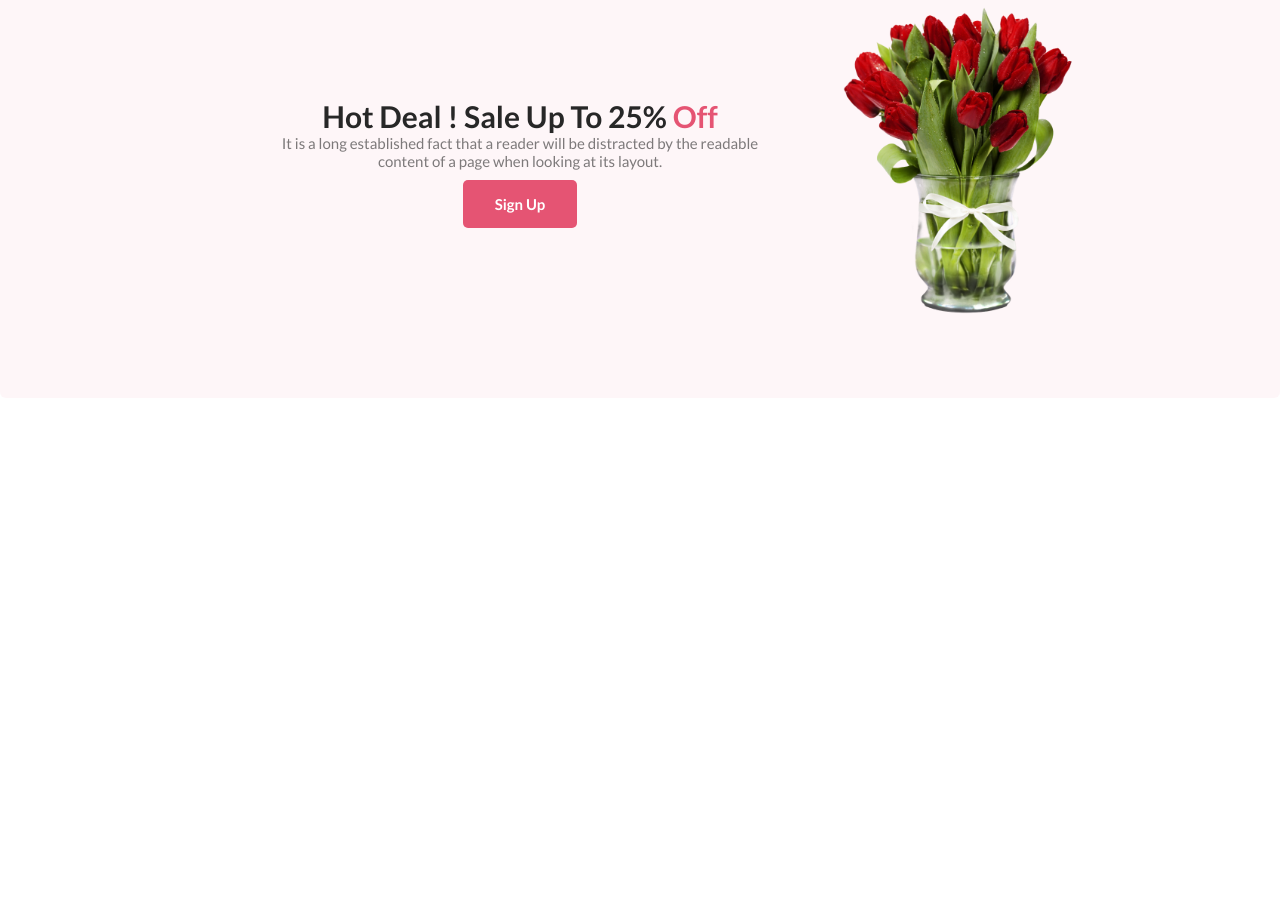
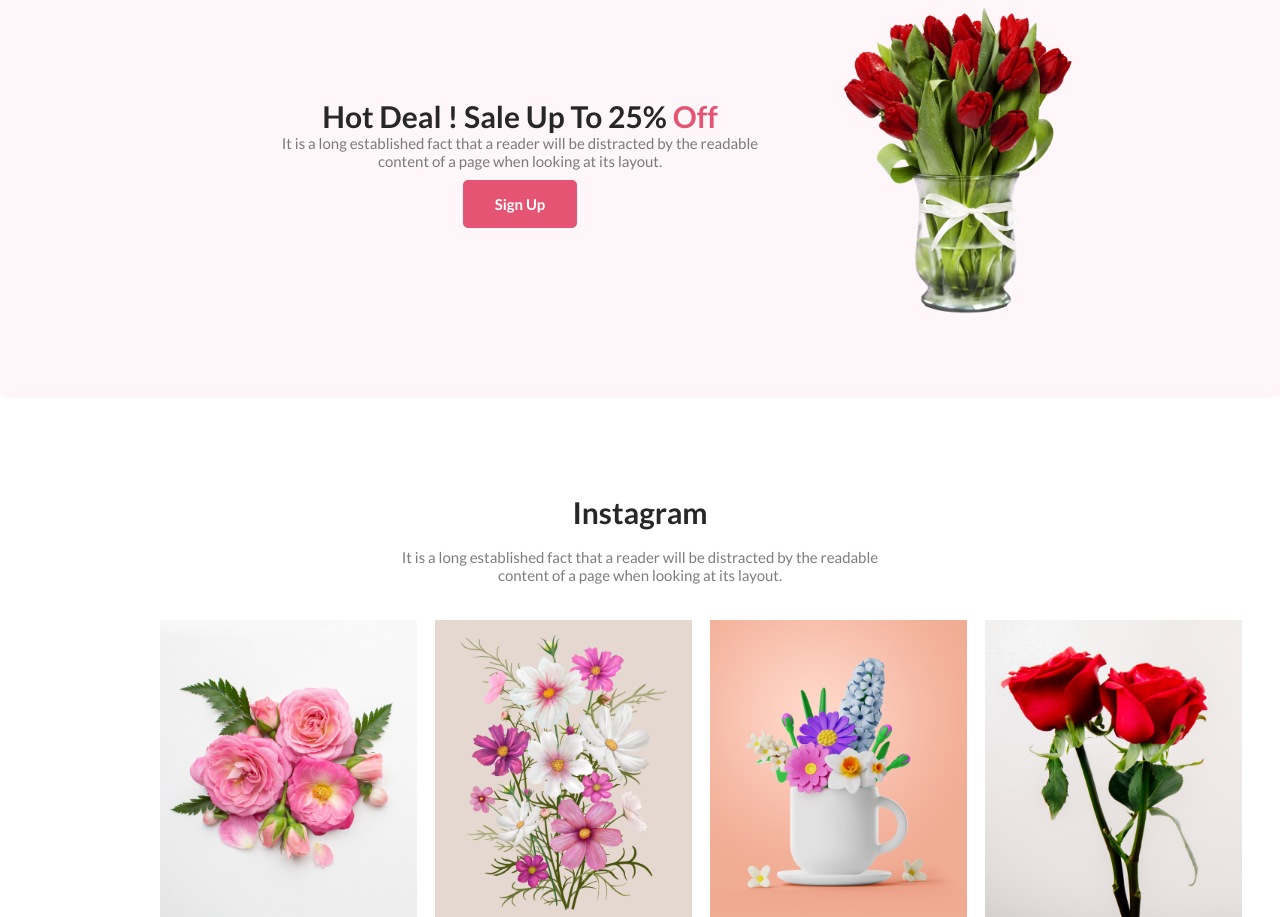
Before and after one commit to shuvajitmaitra/Flower-Shop-Assignment-1, a plain HTML site: page index.html in a window 1280 px wide. Shown: the part 1818-2735 px from the top of the page. Before the commit the page ends 2216 px from the top, so only its background shows below. Drawn offline with Linux system fonts and the light colour scheme.

Commit message:
Instagram Section Added

```diff
--- a/index.html
+++ b/index.html
@@ -81,9 +81,23 @@
                 </div>
                 <div class="deal-section-image">
                     <img width="240px" src="./images/pngwing 8.png" alt="Bouquet of Red flowers" >
-
                 </div>
             </section>
+
+            <!-- Instagram Section start  -->
+
+            <section class="instagram-section">
+                <h2 class="instagram-heading">Instagram</h2>
+                <p class="instagram-description">It is a long established fact that a reader will be distracted by the readable content of a page when looking at its layout.</p>
+                <div class="instagram-image">
+                    <img width="257px" src="./images/Flower 01.png" alt="Rose">
+                    <img width="257px" src="./images/Rectangle 4.png" alt="Flower">
+                    <img width="257px" src="./images/Rectangle 5.png" alt="Flower">
+                    <img width="257px" src="./images/Rectangle 6.png" alt="Rose">
+                </div>
+            </section>
+
+
     </main>
     <footer></footer>
 </body>
--- a/style.css
+++ b/style.css
@@ -183,4 +183,36 @@ span{
     margin: 75px 0px;
 }
 
-de
+/* Instagram section start */
+
+.instagram-section{
+    width: 75%;
+    margin: auto;
+
+}
+
+.instagram-heading {
+      padding-top: 96px;
+    color: #272727;
+    text-align: center;
+    font-size: 30px;
+    font-weight: 700;
+    margin-bottom: 18px;
+  }
+  .instagram-description {
+    width: 50%;
+    margin: auto;
+    color: rgba(39, 39, 39, 0.6);
+    text-align: center;
+    font-size: 15px;
+    font-weight: 300;
+  }
+
+  .instagram-image{
+    display: flex;
+    justify-content: space-around;
+    align-items: center;
+    gap: 18px;
+    margin-top: 36px;
+    text-align: center;
+  }
```
